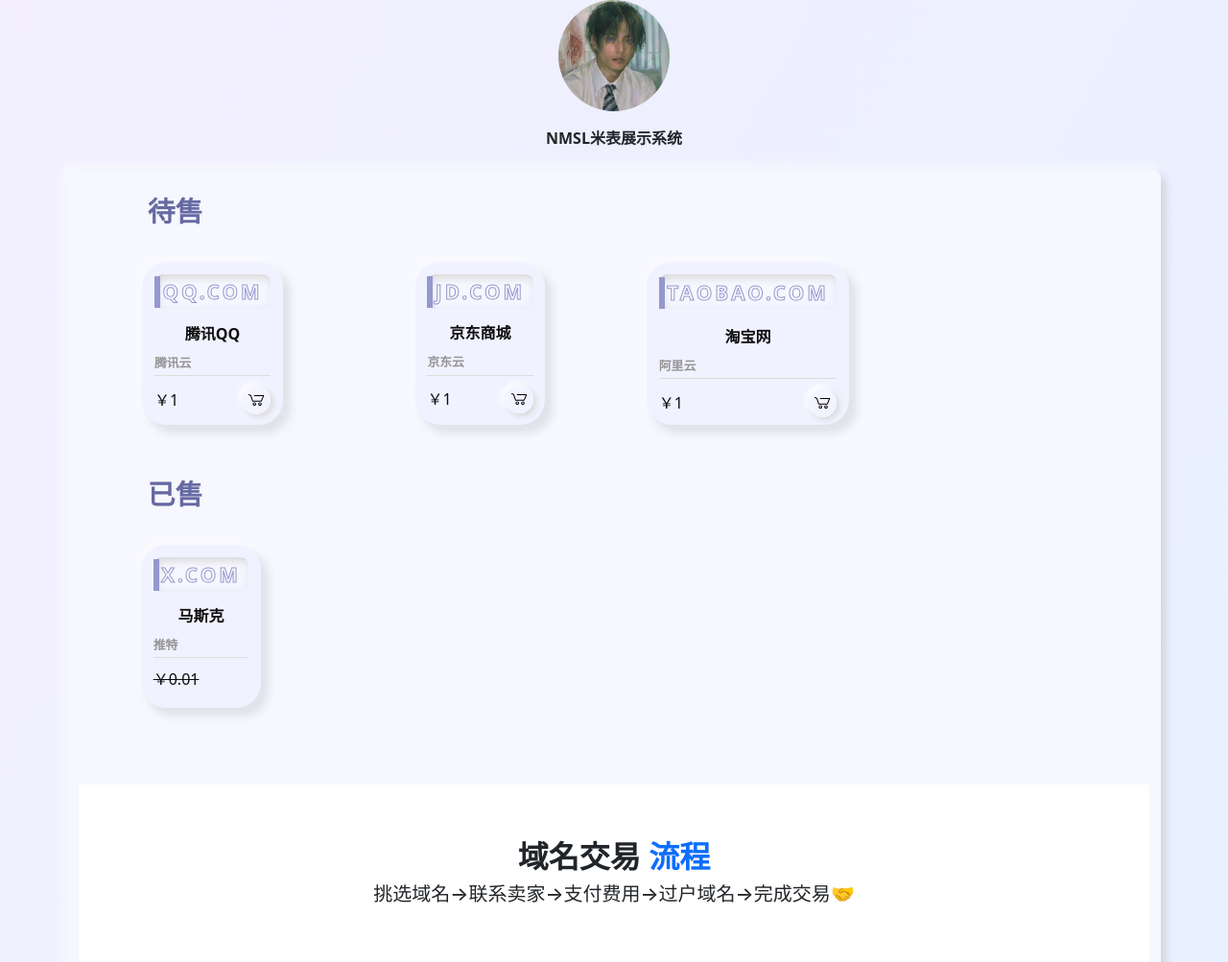
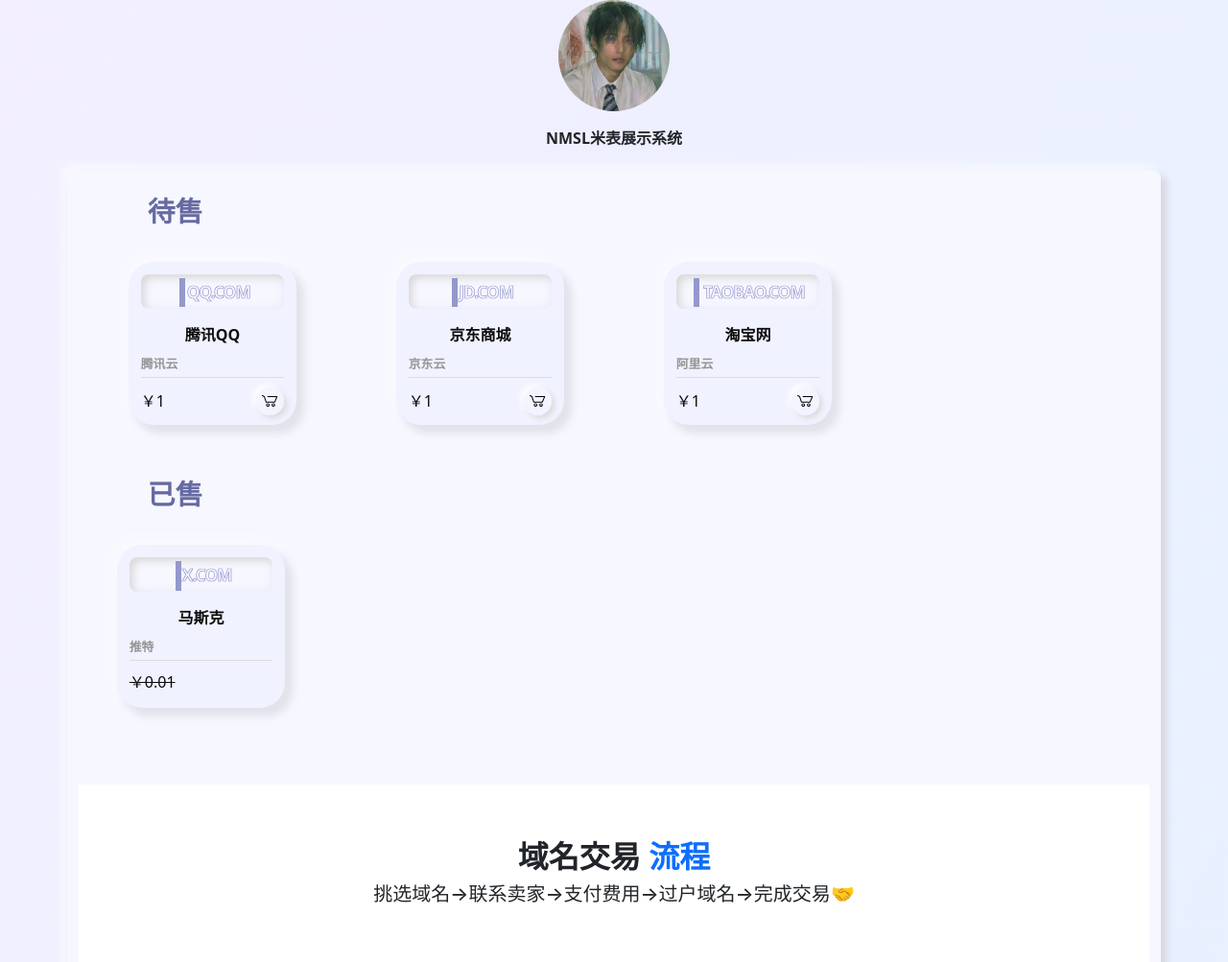
Before and after one commit to 855555/mibiao, a PHP site: page / in a window 1280 px wide. Shown: the top 1003 px of the page at 96% size. Run offline with PHP 8.4, Linux system fonts and the light colour scheme; data comes from the database, SQL or seed files in the repository; data that the repository does not hold is empty.

Commit message:
Update biao.css

```diff
--- a/css/biao.css
+++ b/css/biao.css
@@ -259,15 +259,34 @@
   margin: 21px;
 }
 .acard {
-  /* width: 175px; */
+  width: 175px;
   height: 170px;
   padding: 0.8em;
   background: #f1f2ff;
-  overflow: visible;
+  overflow: hidden; /* 将overflow设置为hidden，以隐藏超出容器的内容 */
   -webkit-box-shadow: 7px 8px 9px 1px rgba(76, 76, 76, 0.12), -6px -9px 12px 4px rgba(255, 255, 255, 0.24);
   box-shadow: 7px 8px 9px 1px rgba(76, 76, 76, 0.12), -6px -9px 12px 4px rgba(255, 255, 255, 0.24);
   margin: 30px 36px;
   border-radius: 26px;
+}
+
+/* 添加文本容器样式 */
+.acard .text-container {
+  white-space: nowrap;
+  overflow: hidden;
+  text-overflow: ellipsis;
+}
+
+/* 设置文字最小缩放比例 */
+.acard .text-container p {
+  min-width: 0;
+  transform: scale(1);
+  transition: transform 0.2s ease-in-out;
+}
+
+/* 当文字过长时进行缩放 */
+.acard .text-container p.overflowing {
+  transform: scale(0.9);
 }
 .acard-img {
   background-color: #f7f7ff;
@@ -364,14 +383,14 @@
   --border-right: 6px;
   --text-stroke-color: #9498cd;
   --animation-color: #9498cd;
-  --fs-size: 1.3em;
-  letter-spacing: 3px;
+  --fs-size: 1.2em;
+  letter-spacing: -1px;
   text-decoration: none;
   font-size: var(--fs-size);
   text-transform: uppercase;
   color: transparent;
-  -webkit-text-stroke: 1px var(--text-stroke-color);
-  margin-left: 0;
+  -webkit-text-stroke: 0.8px var(--text-stroke-color);
+
   z-index: 10;
   position: relative;
   display: flex;
```
